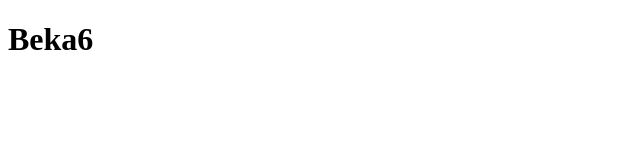
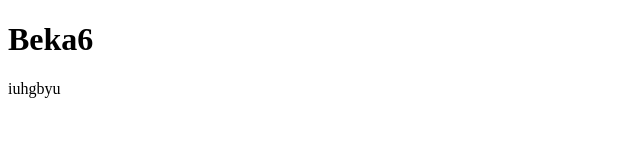
Before and after one commit to Beka1dev/gitPrayekt, a plain HTML site: page index.html in a window 1280 px wide. Shown: the full height of the page, 0-640 px from the left. Drawn offline with Linux system fonts and the light colour scheme.

Commit message:
Update index.html

```diff
--- a/index.html
+++ b/index.html
@@ -8,5 +8,6 @@
 </head>
 <body>
     <h1>Beka6</h1>
+    <p>iuhgbyu</p>
 </body>
 </html>
```
